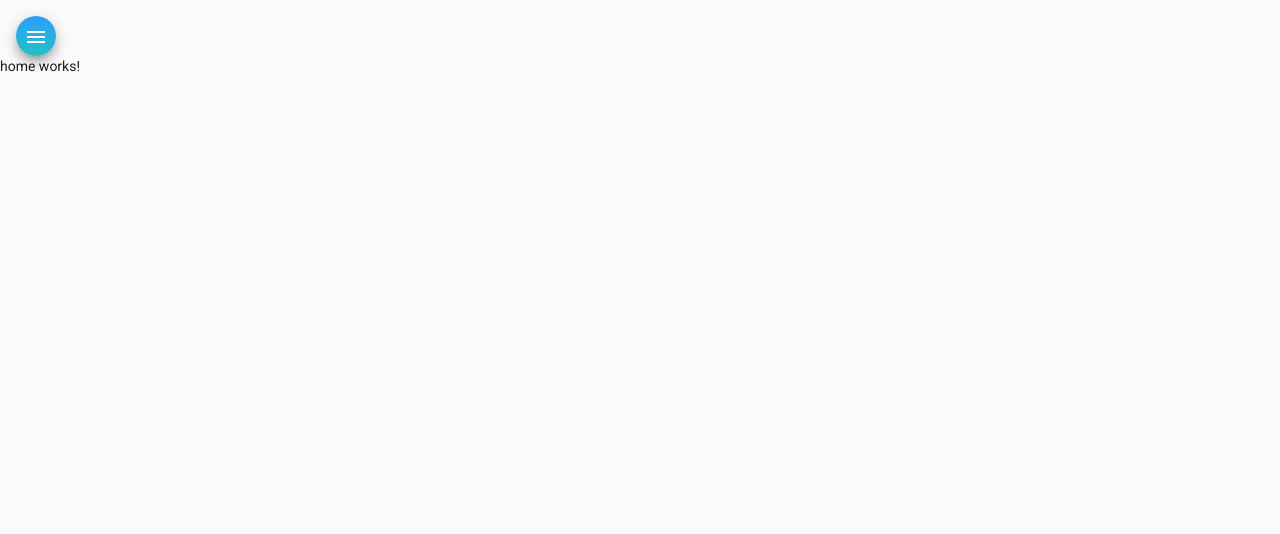
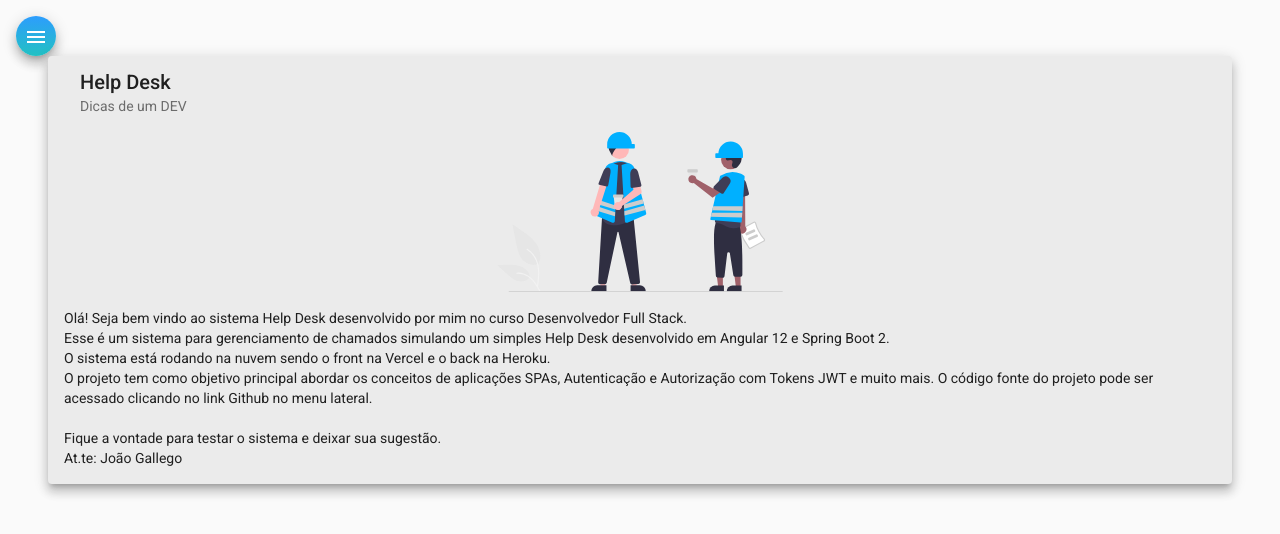
Before and after one commit to FolkGallego/HelpDesk-Front, an Angular app: page /home in a window 1280 px wide. Shown: the top 534 px of the page. Built offline with nearby package versions, Linux system fonts and the light colour scheme.

Commit message:
HTML e CSS para componente HOME

```diff
--- a/src/app/Components/home/home.component.css
+++ b/src/app/Components/home/home.component.css
@@ -0,0 +1,10 @@
+.card {
+    width: 90%;
+    margin: auto;
+    background-color: rgb(235, 235, 235);
+}
+
+img {
+height: 10rem;
+
+}
--- a/src/app/Components/home/home.component.html
+++ b/src/app/Components/home/home.component.html
@@ -1 +1,18 @@
-<p>home works!</p>
+<mat-card class="card mat-elevation-z8">
+    <mat-card-header>
+      <mat-card-title>Help Desk</mat-card-title>
+      <mat-card-subtitle>Dicas de um DEV</mat-card-subtitle>
+    </mat-card-header>
+    <img mat-card-image src="assets/img/home-image.svg" alt="Image Home Help Desk">
+    <mat-card-content>
+      <p>
+       Olá! Seja bem vindo ao sistema Help Desk desenvolvido por mim no curso Desenvolvedor Full Stack.<br />
+       Esse é um sistema para gerenciamento de chamados simulando um simples Help Desk desenvolvido em Angular 12 e
+       Spring Boot 2. <br />O sistema está rodando na nuvem sendo o front na Vercel e o back na Heroku.<br />
+       O projeto tem como objetivo principal abordar os conceitos de aplicações SPAs, Autenticação e Autorização com
+       Tokens JWT e muito mais. O código fonte do projeto pode ser acessado clicando no link Github no menu lateral.
+       <br /><br /> Fique a vontade para testar o sistema e deixar sua sugestão.
+       <br /> At.te: João Gallego
+      </p>
+    </mat-card-content>
+  </mat-card>
--- a/src/app/Components/nav/nav.component.html
+++ b/src/app/Components/nav/nav.component.html
@@ -5,7 +5,7 @@
 
         <mat-nav-list class="nav-list">
 
-            <a mat-list-item routerLink="/">
+            <a mat-list-item routerLink="home">
                 <i class="material-icons">home</i>
                 Home
             </a>
```
Also changed, not shown: src/assets/img/home-image.svg (added).
